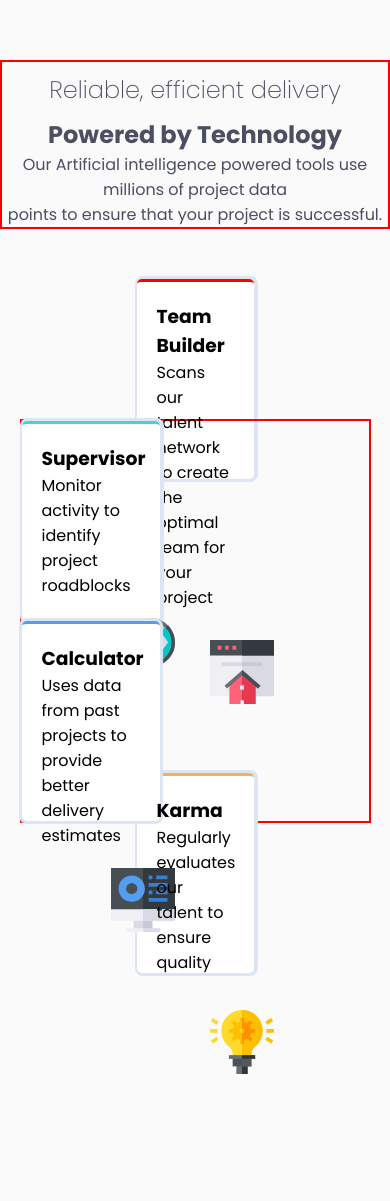
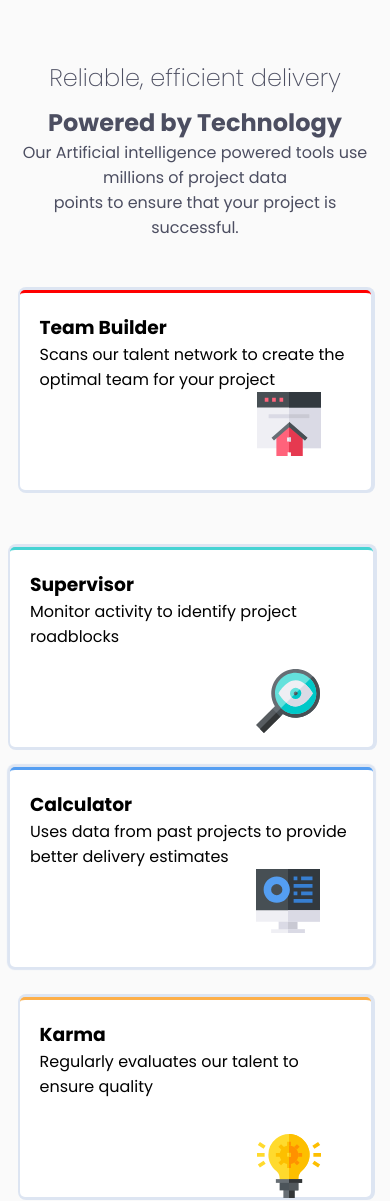
Before and after one commit to just-olamide/Four-card, a plain HTML site: page index.html in a window 390 px wide. Before the commit the page ends 1078 px from the top, so only its background shows below. Drawn offline with Linux system fonts and the light colour scheme; a web font is replaced by a local one.

Commit message:
completed the media view

```diff
--- a/style.css
+++ b/style.css
@@ -100,12 +100,36 @@ body{
 
 @media screen and (max-width:500px){
     .Text{
-        border: 2px solid red;
+        text-align: center;
+    }
+    .Text p{
+        width: 90%;
     }
     .sub{
         display: flex;
         flex-direction: column;
+        width: 100%;
+        margin-top: 30%;
+        margin-left: 20px;
+        gap: 20px;
+    }
+    .blue{
+        width: 93%;
+    }
+    .blue img{
+        margin-top: 0;
+    }
+    .green{
+        width: 93%;
+    }
+    .red{
         width: 90%;
-        border: 2px solid red;
+    }
+    .red img{
+        margin-top: 0;
+    }
+    .yellow{
+        width: 90%;
+        margin-top: 30px;
     }
 }
```
